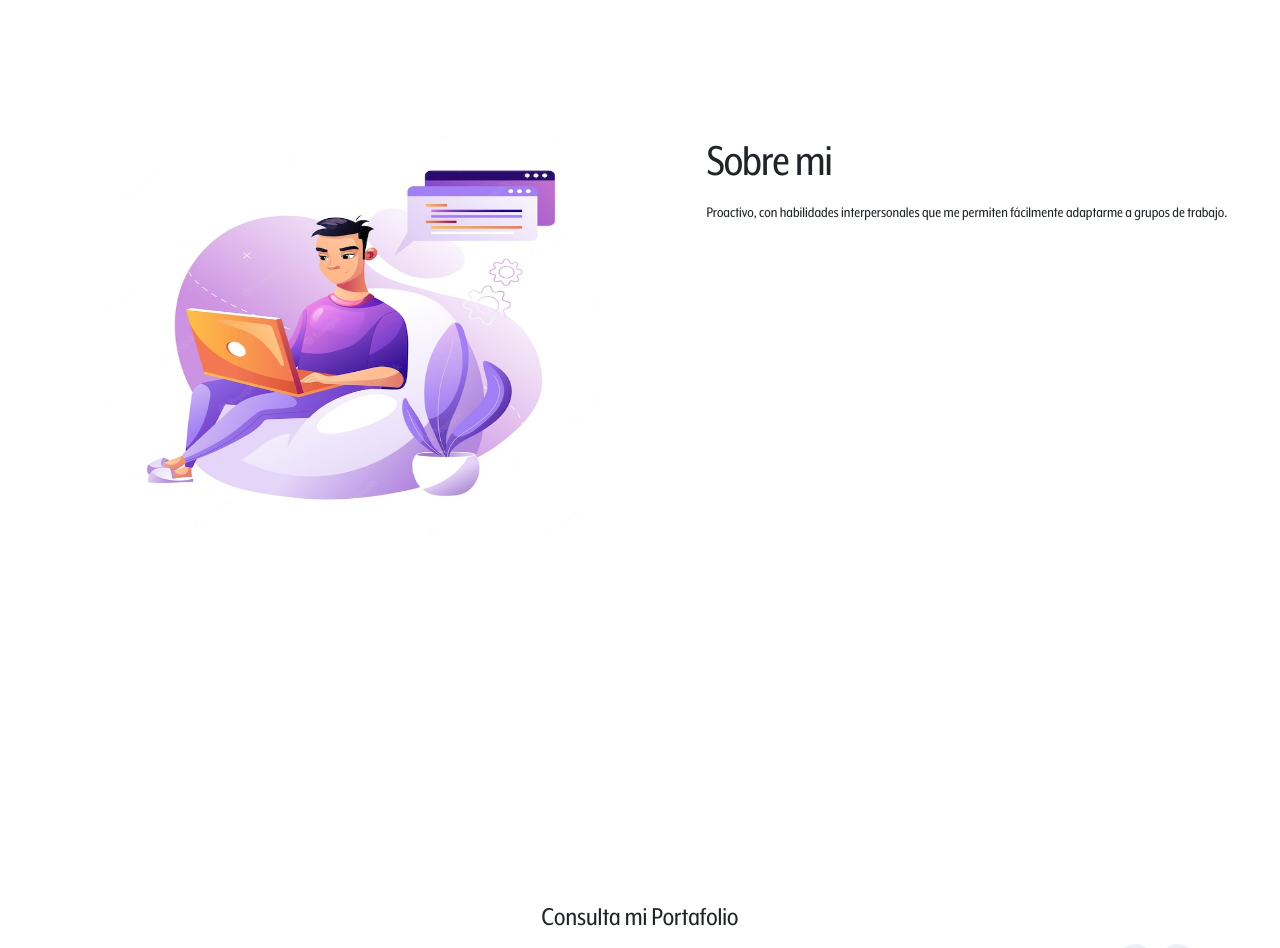
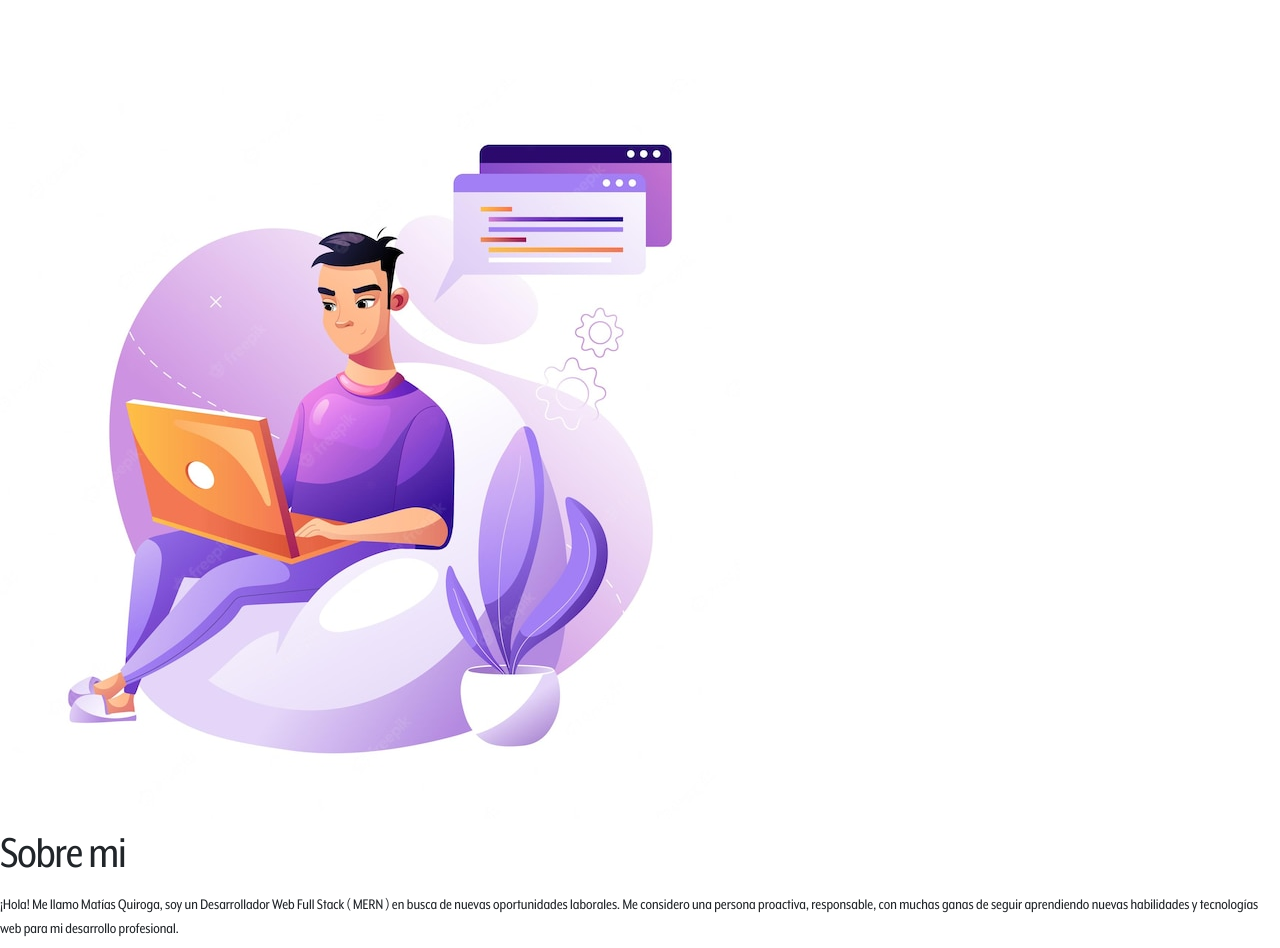
Before and after one commit to matias798/portfolio-nextjs, a Next.js app: page / in a window 1280 px wide. Shown: the part 680-1628 px from the top of the page. Built offline with nearby package versions, Linux system fonts and the light colour scheme.

Commit message:
changed about component content

```diff
--- a/pages/components/About.js
+++ b/pages/components/About.js
@@ -3,26 +3,29 @@ import Image from "next/image";
 
 // Image
 import coderCompletedTask from "../../assets/images/coder-focused.jpg";
-import Styles from "../../styles/Home.module.css";
+import Styles from "../../styles/About.module.css";
 
 const About = () => {
   return (
     <>
-      <div className={Styles.HomeContainer}>
+      <div className={Styles.AboutContainer}>
         {/* Left */}
-        <span>
+        <span className={Styles.ImageContainer}>
           {/* image */}
-          <Image src={coderCompletedTask} width={500} height={400} alt="logo" />
+          <Image src={coderCompletedTask} alt="logo" className={Styles.image} />
         </span>
         {/* right */}
 
-        <div className={Styles.aboutMeTitle}>
+        <div className={Styles.aboutMeText}>
           {/* title */}
           <h2>Sobre mi</h2>
-          <p>
-            Proactivo, con habilidades interpersonales que me permiten
-            fácilmente adaptarme a grupos de trabajo.
-          </p>
+          <span className={Styles.Text}>
+            ¡Hola! Me llamo Matías Quiroga, soy un Desarrollador Web Full Stack (
+            MERN ) en busca de nuevas oportunidades laborales. Me considero una
+            persona proactiva, responsable, con muchas ganas de seguir
+            aprendiendo nuevas habilidades y tecnologías web para mi desarrollo
+            profesional.
+          </span>
         </div>
       </div>
     </>
```
